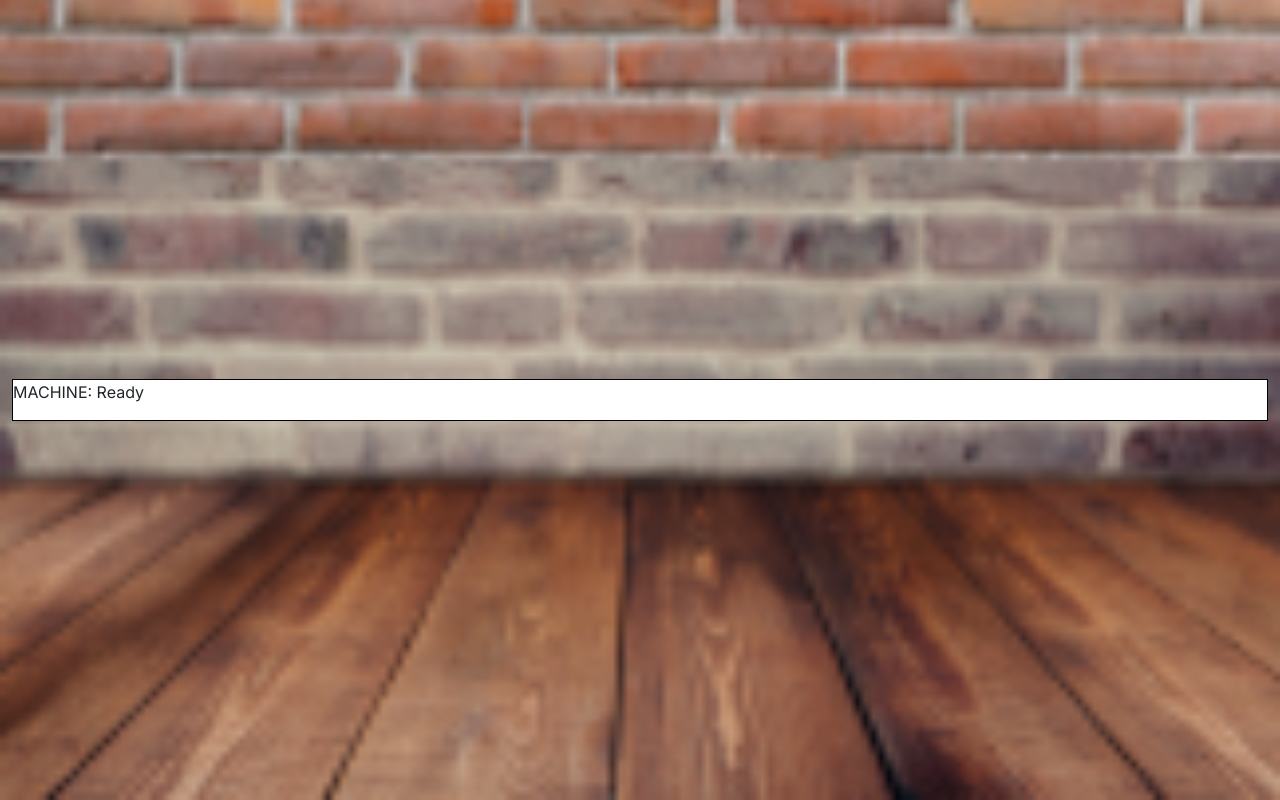
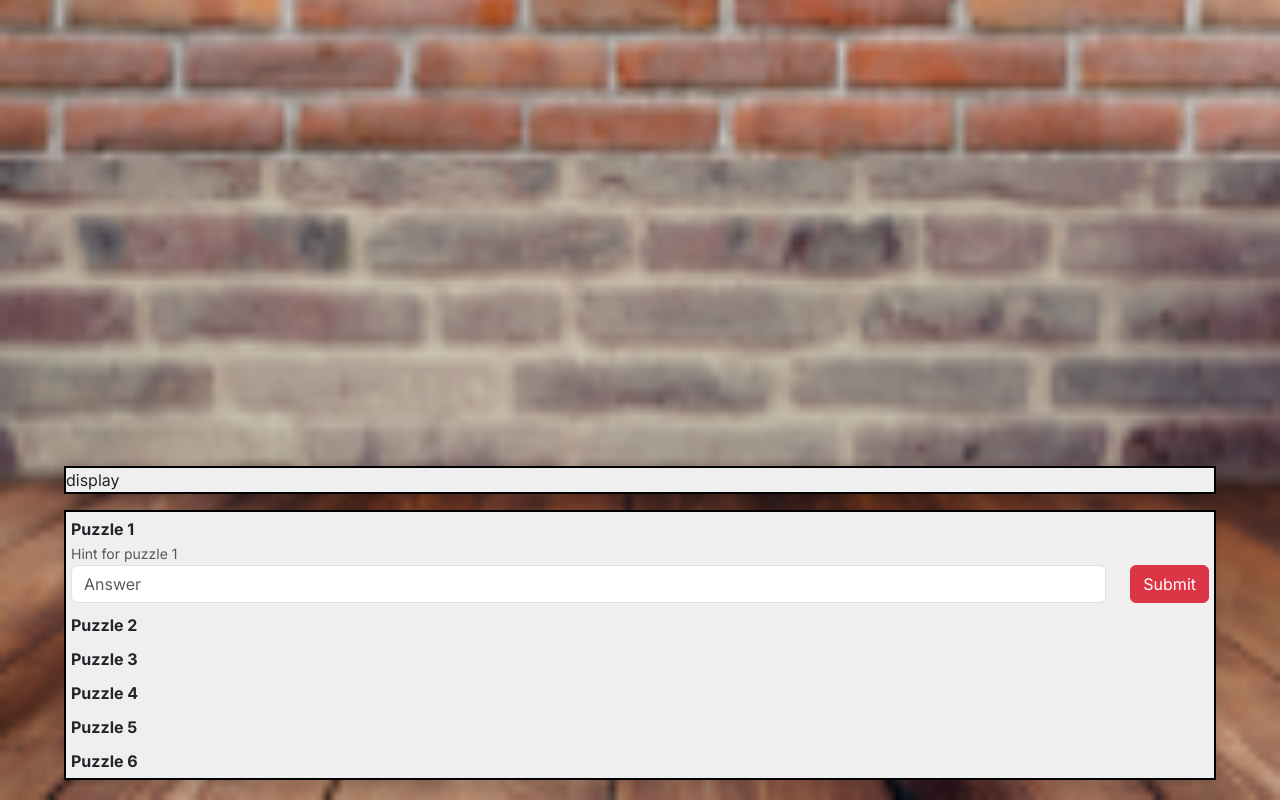
Before and after one commit to instantiator/gift-o-matic, a Next.js app in the folder gift-o-matic/: page / in a window 1280 px wide. Built offline with nearby package versions, Linux system fonts and the light colour scheme.

Commit message:
Simple machine

```diff
--- a/gift-o-matic/public/game.json
+++ b/gift-o-matic/public/game.json
@@ -1,3 +1,10 @@
 {
-    "something": "yes"
+    "puzzles": [
+        { "id": 1, "title": "Puzzle 1", "clue": "Clue for puzzle 1", "hint": "Hint for puzzle 1", "answer": "", "colour": "red", "variant": "danger" },
+        { "id": 2, "title": "Puzzle 2", "clue": "Clue for puzzle 2", "hint": "Hint for puzzle 2", "answer": "", "colour": "turquoise", "variant": "info" },
+        { "id": 3, "title": "Puzzle 3", "clue": "Clue for puzzle 3", "hint": "Hint for puzzle 3", "answer": "", "colour": "purple", "variant": "secondary" },
+        { "id": 4, "title": "Puzzle 4", "clue": "Clue for puzzle 4", "hint": "Hint for puzzle 4", "answer": "", "colour": "blue", "variant": "primary" },
+        { "id": 5, "title": "Puzzle 5", "clue": "Clue for puzzle 5", "hint": "Hint for puzzle 5", "answer": "", "colour": "green", "variant": "success" },
+        { "id": 6, "title": "Puzzle 6", "clue": "Clue for puzzle 6", "hint": "Hint for puzzle 6", "answer": "", "colour": "yellow", "variant": "warning" }
+    ]
 }
--- a/gift-o-matic/src/app/globals.css
+++ b/gift-o-matic/src/app/globals.css
@@ -1,3 +1,3 @@
-.backdrop {
-    background-image: url('/backdrop-blank.png'),
+.btn-secondary, .btn-secondary:hover, .btn-secondary:active, .btn-secondary:visited {
+    background-color: #8064A2 !important;
 }
--- a/gift-o-matic/src/app/layout.tsx
+++ b/gift-o-matic/src/app/layout.tsx
@@ -27,7 +27,7 @@ export default function RootLayout({
             backgroundPositionX: 'center',
             backgroundPositionY: 'bottom'
           }}>
-          <Container fluid>{children}</Container>
+          {children}
         </div>
       </body>
     </html>
--- a/gift-o-matic/src/app/page.tsx
+++ b/gift-o-matic/src/app/page.tsx
@@ -1,8 +1,8 @@
-"use client";
+'use client';
 
 import GameProvider from "@/components/game/GameProvider";
 
-import Machine from "@/components/game/Machine";
+import Machine from "@/components/machine/Machine";
 
 export default function Home() {
   return (
--- a/gift-o-matic/src/components/game/GameProvider.tsx
+++ b/gift-o-matic/src/components/game/GameProvider.tsx
@@ -9,8 +9,19 @@ export enum GameState {
     Ready
 };
 
+export interface Puzzle {
+    id: number;
+    title: string;
+    clue: string;
+    hint: string;
+    answer: string;
+    colour: string;
+    variant: string;
+    solved: boolean | undefined;
+};
+
 export interface GameData {
-    something: string | undefined;
+    puzzles: Puzzle[];
     state: GameState;
 };
 
@@ -19,8 +30,8 @@ export const GameContext = createContext({} as GameData);
 export default function GameProvider({ src, children }: { src: string, children: React.ReactNode }) {
 
     const [data, setData] = useState<GameData>({
-        something: undefined,
-        state: GameState.Init
+        state: GameState.Init,
+        puzzles: []
     });
 
     // switch state to execute each next step
--- a/gift-o-matic/src/components/game/Machine.tsx
+++ /dev/null
@@ -1,14 +0,0 @@
-import { useContext } from "react";
-import { GameContext, GameState } from "./GameProvider";
-
-export default function Machine() {
-  const game = useContext(GameContext);
-
-  return (
-    <>
-        <div style={{ border: 'solid 1px black', backgroundColor: 'white' }}>
-            <p>MACHINE: {GameState[game.state]}</p>
-        </div>
-    </>
-  );
-}
--- /dev/null
+++ b/gift-o-matic/src/components/machine/Machine.tsx
@@ -0,0 +1,69 @@
+"use client";
+
+import { useContext, useEffect, useState } from "react";
+import { GameContext, GameState, Puzzle } from "../game/GameProvider";
+import { Container, Form, Stack } from "react-bootstrap";
+import MachineDisplay from "./MachineDisplay";
+import MachineControl from "./MachineControl";
+
+export default function Machine() {
+  const game = useContext(GameContext);
+
+  const [puzzles, setPuzzles] = useState<Puzzle[]>([]);
+
+  useEffect(() => {
+    setPuzzles([...game.puzzles]);
+  }, [game.puzzles]);
+
+  const onSuccess = (index: number, puzzle: Puzzle) => {
+    puzzles[index].solved = true;
+    setPuzzles([...puzzles]);
+  };
+
+  const onFailure = (index: number) => {};
+
+  const firstUnsolved = () => {
+    let unsolved = puzzles.find((puzzle) => !puzzle.solved);
+    return !!unsolved ? puzzles.indexOf(unsolved) : null;
+  };
+
+  return (
+    <>
+      {game.state === GameState.Ready && (
+        <>
+          <Stack gap={3} style={{ position: "fixed", bottom: "20px", width: "90%" }}>
+            <div
+              style={{ border: "solid 2px black", backgroundColor: "#efefef" }}
+              className="shadow"
+            >
+              <MachineDisplay />
+            </div>
+            <div
+              style={{ border: "solid 2px black", backgroundColor: "#efefef" }}
+              className="shadow"
+            >
+              {/* {firstUnsolved() !== null &&
+                <MachineControl
+                  puzzle={puzzles[firstUnsolved()!]}
+                  index={firstUnsolved()!}
+                  onSuccess={onSuccess}
+                  onFailure={onFailure}
+                />} */}
+
+              {puzzles.map((puzzle, index) => (
+                <MachineControl
+                  puzzle={puzzle}
+                  index={index}
+                  onSuccess={onSuccess}
+                  onFailure={onFailure}
+                  firstUnsolved={firstUnsolved()}
+                />
+              ))}
+              {/* <div>MACHINE: {GameState[game.state]}</div> */}
+            </div>
+          </Stack>
+        </>
+      )}
+    </>
+  );
+}
--- /dev/null
+++ b/gift-o-matic/src/components/machine/MachineControl.tsx
@@ -0,0 +1,82 @@
+"use client";
+
+import { useContext, useState } from "react";
+import { Button, Col, Form, Row } from "react-bootstrap";
+import { GameContext, Puzzle } from "../game/GameProvider";
+
+export default function MachineControl({
+  puzzle,
+  index,
+  onSuccess,
+  onFailure,
+  firstUnsolved,
+}: {
+  puzzle: Puzzle;
+  index: number;
+  onSuccess: (index: number, puzzle: Puzzle) => void;
+  onFailure: (index: number) => void;
+  firstUnsolved: number | null;
+}) {
+  const [answer, setAnswer] = useState("");
+
+  const onAnswerChange = (event: React.ChangeEvent<HTMLInputElement>) => {
+    setAnswer(event.target.value);
+  };
+
+  const submitAnswer = (
+    event: React.MouseEvent<HTMLButtonElement, MouseEvent>
+  ) => {
+    event.preventDefault();
+    if (answer === puzzle.answer) {
+      onSuccess(index, puzzle);
+    } else {
+      onFailure(index);
+    }
+  };
+
+  return (
+    <>
+      {/* <Form.Group className="mb-1" controlId={`form-group-${puzzle.id}`}> */}
+      <div style={{ padding: 5 }}>
+        <b>{puzzle.title}</b>
+
+        {puzzle.solved && (
+          <>
+            <Row>
+              <Col>
+              <b>Solved!</b> {puzzle.answer}
+              </Col>
+            </Row>
+          </>
+        )}
+
+        {index === firstUnsolved && (
+          <>
+            <Row>
+              <Col>
+                <Form.Text className="text-muted">{puzzle.hint}</Form.Text>
+              </Col>
+              <Col></Col>
+            </Row>
+            <Row>
+              <Col>
+                <Form.Control
+                  type="text"
+                  placeholder="Answer"
+                  value={answer}
+                  onChange={onAnswerChange}
+                />
+              </Col>
+              {/* </Form.Group> */}
+              <Col xs="auto">
+                <Button variant={puzzle.variant} type="submit" onClick={submitAnswer}>
+                  Submit
+                </Button>
+              </Col>
+            </Row>
+          </>
+        )}
+      </div>
+    </>
+  );
+}
--- /dev/null
+++ b/gift-o-matic/src/components/machine/MachineDisplay.tsx
@@ -0,0 +1,14 @@
+'use client';
+
+import { useContext } from "react";
+import { GameContext } from "../game/GameProvider";
+
+export default function MachineDisplay({}) {
+const game = useContext(GameContext);
+
+  return (
+    <>
+        display
+    </>
+  );
+}
```
